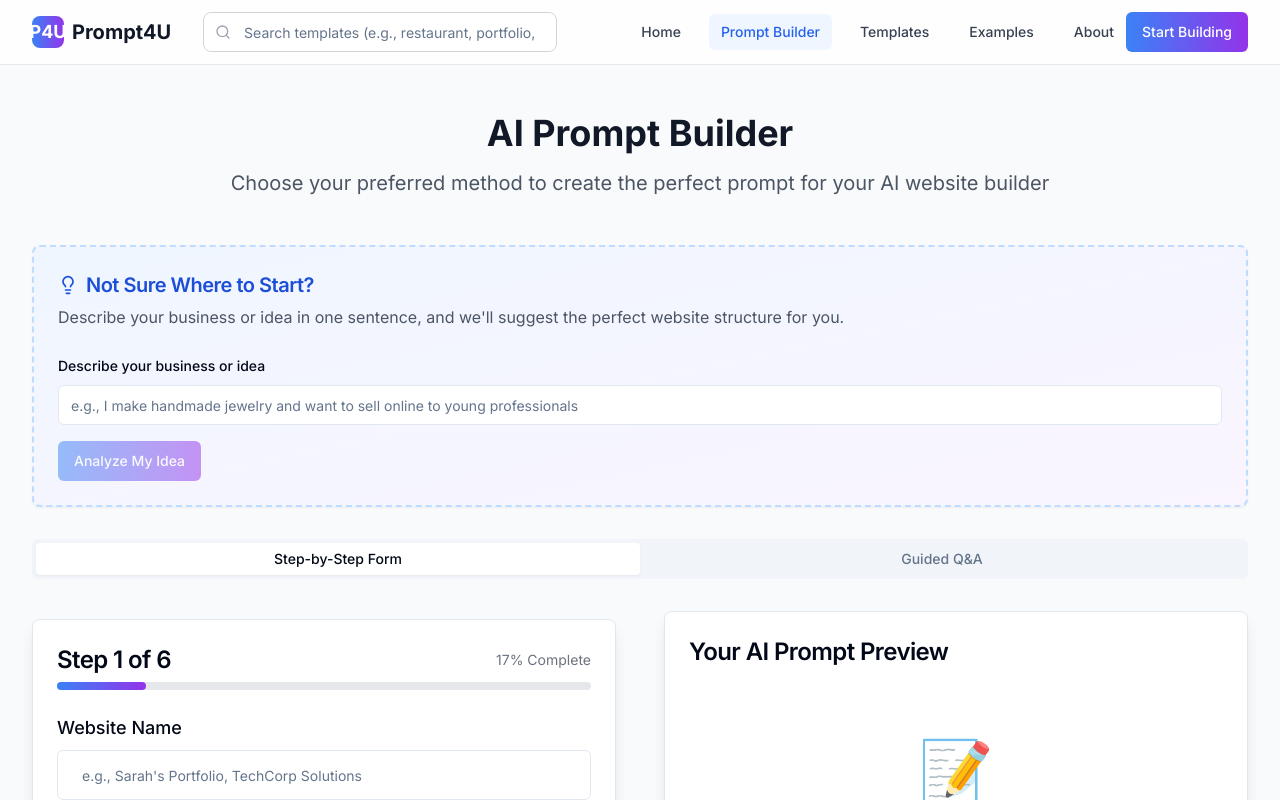
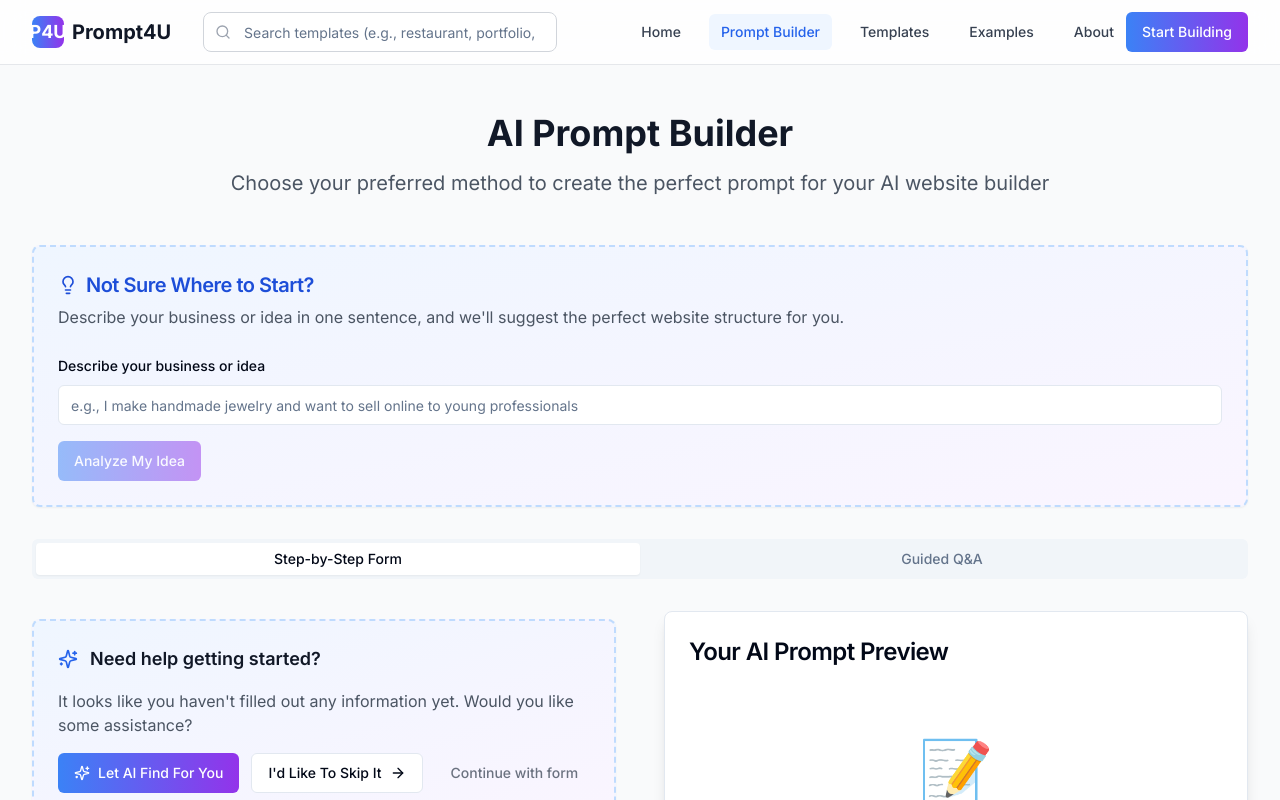
Before and after one commit to shreyansh5943/P4U, a React (Vite) app: page /prompt-builder in a window 1280 px wide. Shown: the top 800 px of the page. Built offline with nearby package versions, Linux system fonts and the light colour scheme.

Commit message:
Add "Let AI Find For You" suggestion
Adds a suggestion to the user on the Prompt Builder page if they haven't filled out any form fields, offering the option to use the AI to generate suggestions.

```diff
--- /dev/null
+++ b/src/components/EmptyFormSuggestion.tsx
@@ -0,0 +1,52 @@
+
+import { Button } from "@/components/ui/button";
+import { Card, CardContent } from "@/components/ui/card";
+import { Sparkles, ArrowRight } from "lucide-react";
+
+interface EmptyFormSuggestionProps {
+  onLetAIHelp: () => void;
+  onSkip: () => void;
+  onDismiss: () => void;
+}
+
+const EmptyFormSuggestion = ({ onLetAIHelp, onSkip, onDismiss }: EmptyFormSuggestionProps) => {
+  return (
+    <Card className="border-2 border-dashed border-blue-200 bg-gradient-to-br from-blue-50 to-purple-50 mb-6">
+      <CardContent className="p-6">
+        <div className="flex items-center gap-3 mb-4">
+          <Sparkles className="w-5 h-5 text-blue-600" />
+          <h3 className="text-lg font-semibold text-gray-900">Need help getting started?</h3>
+        </div>
+        <p className="text-gray-600 mb-4">
+          It looks like you haven't filled out any information yet. Would you like some assistance?
+        </p>
+        <div className="flex flex-col sm:flex-row gap-3">
+          <Button
+            onClick={onLetAIHelp}
+            className="bg-gradient-to-r from-blue-500 to-purple-600 hover:from-blue-600 hover:to-purple-700 text-white flex items-center gap-2"
+          >
+            <Sparkles className="w-4 h-4" />
+            Let AI Find For You
+          </Button>
+          <Button
+            onClick={onSkip}
+            variant="outline"
+            className="flex items-center gap-2"
+          >
+            I'd Like To Skip It
+            <ArrowRight className="w-4 h-4" />
+          </Button>
+          <Button
+            onClick={onDismiss}
+            variant="ghost"
+            className="text-gray-500 hover:text-gray-700"
+          >
+            Continue with form
+          </Button>
+        </div>
+      </CardContent>
+    </Card>
+  );
+};
+
+export default EmptyFormSuggestion;
--- a/src/pages/PromptBuilder.tsx
+++ b/src/pages/PromptBuilder.tsx
@@ -13,6 +13,7 @@ import BusinessIdeaAnalyzer from "@/components/BusinessIdeaAnalyzer";
 import PromptPreview from "@/components/PromptPreview";
 import GuidedQAWizard from "@/components/GuidedQAWizard";
 import { useToast } from "@/hooks/use-toast";
+import EmptyFormSuggestion from "@/components/EmptyFormSuggestion";
 
 interface FormData {
   websiteName: string;
@@ -45,6 +46,7 @@ const PromptBuilder = () => {
   });
   const [generatedPrompt, setGeneratedPrompt] = useState("");
   const [guidedPrompt, setGuidedPrompt] = useState("");
+  const [showEmptyFormSuggestion, setShowEmptyFormSuggestion] = useState(false);
   const { toast } = useToast();
 
   const totalSteps = 6;
@@ -64,6 +66,26 @@ const PromptBuilder = () => {
     "Home", "About", "Services", "Portfolio", "Blog", "Contact",
     "Shop", "FAQ", "Testimonials", "Team", "Pricing", "Privacy Policy"
   ];
+
+  const isFormEmpty = () => {
+    return !formData.websiteName &&
+           !formData.purpose &&
+           !formData.targetAudience &&
+           formData.features.length === 0 &&
+           !formData.designStyle &&
+           formData.pages.length === 0 &&
+           !formData.additionalInfo;
+  };
+
+  useState(() => {
+    const timer = setTimeout(() => {
+      if (isFormEmpty() && activeTab === "form") {
+        setShowEmptyFormSuggestion(true);
+      }
+    }, 5000); // Show after 5 seconds if form is still empty
+
+    return () => clearTimeout(timer);
+  }, []);
 
   const handleFeatureChange = (feature: string, checked: boolean) => {
     setFormData(prev => ({
@@ -144,6 +166,42 @@ Please ensure the website is professional, user-friendly, and optimized for the
 
   const handleGuidedPromptGenerated = (prompt: string) => {
     setGuidedPrompt(prompt);
+  };
+
+  const handleLetAIHelp = () => {
+    setShowEmptyFormSuggestion(false);
+    // Scroll to the Business Idea Analyzer section
+    const analyzerElement = document.querySelector('[data-testid="business-analyzer"]');
+    if (analyzerElement) {
+      analyzerElement.scrollIntoView({ behavior: 'smooth' });
+    }
+  };
+
+  const handleSkipForm = () => {
+    setShowEmptyFormSuggestion(false);
+    // Generate a basic prompt with default values
+    const basicPrompt = `Create a modern, professional website with the following features:
+
+Required Pages: Home, About, Contact
+
+Key Features:
+- Contact Form
+- Mobile Responsive Design
+- Clean Navigation
+- Professional Layout
+
+Design Style: Modern & Professional - Use clean layouts, appropriate color schemes, and ensure mobile responsiveness.
+
+Additional Requirements: Create a user-friendly website that looks professional and works well on all devices.
+
+Please ensure the website is professional, user-friendly, and optimized for general use. Include proper navigation, clear call-to-action buttons, and maintain consistent branding throughout.`;
+
+    setGeneratedPrompt(basicPrompt);
+    setActiveTab("form");
+  };
+
+  const handleDismissSuggestion = () => {
+    setShowEmptyFormSuggestion(false);
   };
 
   const renderStep = () => {
@@ -284,7 +342,9 @@ Please ensure the website is professional, user-friendly, and optimized for the
           </p>
         </div>
 
-        <BusinessIdeaAnalyzer onUseSuggestions={handleUseSuggestions} />
+        <div data-testid="business-analyzer">
+          <BusinessIdeaAnalyzer onUseSuggestions={handleUseSuggestions} />
+        </div>
 
         <Tabs value={activeTab} onValueChange={setActiveTab}>
           <TabsList className="grid w-full grid-cols-2 mb-8">
@@ -295,6 +355,14 @@ Please ensure the website is professional, user-friendly, and optimized for the
           <div className="grid grid-cols-1 lg:grid-cols-2 gap-12">
             <div>
               <TabsContent value="form">
+                {showEmptyFormSuggestion && isFormEmpty() && (
+                  <EmptyFormSuggestion
+                    onLetAIHelp={handleLetAIHelp}
+                    onSkip={handleSkipForm}
+                    onDismiss={handleDismissSuggestion}
+                  />
+                )}
+
                 <Card className="shadow-lg">
                   <CardHeader>
                     <div className="flex items-center justify-between">
```
